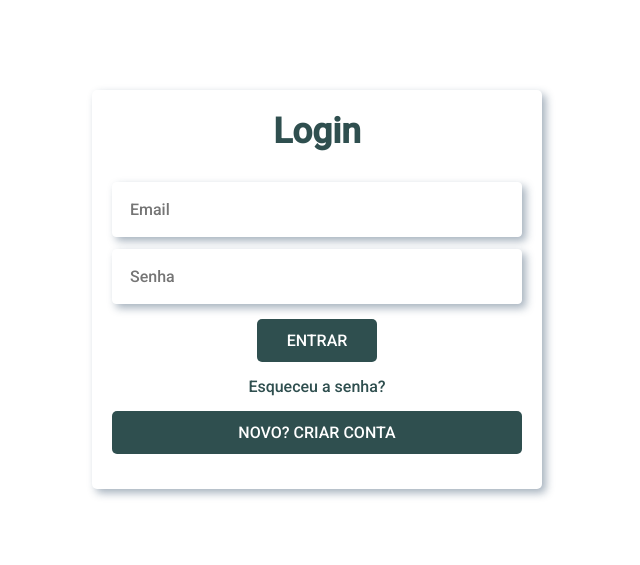
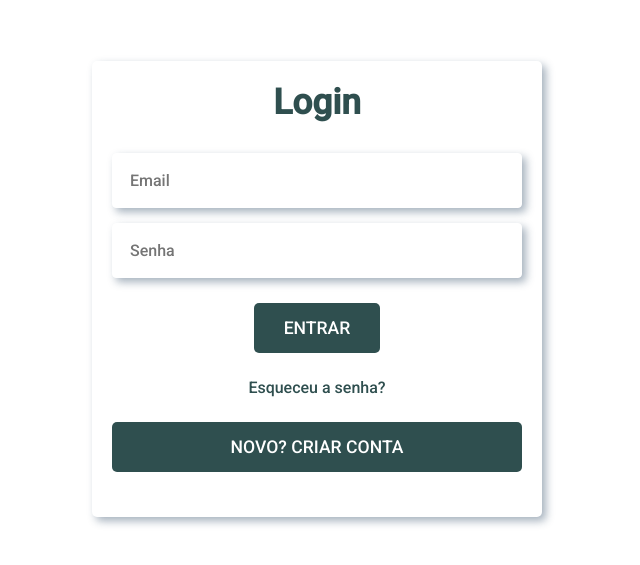
Before and after one commit to MathLouren/Rede-social, a Vue app: page / in a window 1280 px wide. Shown: the part 111-676 px from the top of the page, without its empty margins (323-963 px from the left). Built offline with nearby package versions, Linux system fonts and the light colour scheme.

Commit message:
inputs style

```diff
--- a/src/App.vue
+++ b/src/App.vue
@@ -59,7 +59,7 @@ export default{
     border-radius: 4px;
     transition: all 0.4s;
     outline: none;
-    margin: 12px 0;
+    margin: 15px 0;
     border: 1px solid  #fff;
     font-size: 1rem;
   }
@@ -73,8 +73,8 @@ export default{
 
   .btn{
     display: block;
-    padding: 12px 30px;
-    font-size: 1rem;
+    padding: 15px 30px;
+    font-size: 1.1rem;
     border: none;
     border-radius: 5px;
     cursor: pointer;
@@ -82,7 +82,7 @@ export default{
     background-color: darkslategray;
     color: #fff;
     text-transform: uppercase;
-    margin: 15px auto;
+    margin: 25px auto;
     text-align: center;
   }
   .btn:hover{
--- a/src/views/usuario/infosExtras.vue
+++ b/src/views/usuario/infosExtras.vue
@@ -4,6 +4,9 @@
           <option value="brasil"></option>
           <input type="date">
       </select>
+      <div class="id_nome">
+        <span>@</span><input type="text" class="btn">
+      </div>
   </section>
 </template>
 
```
